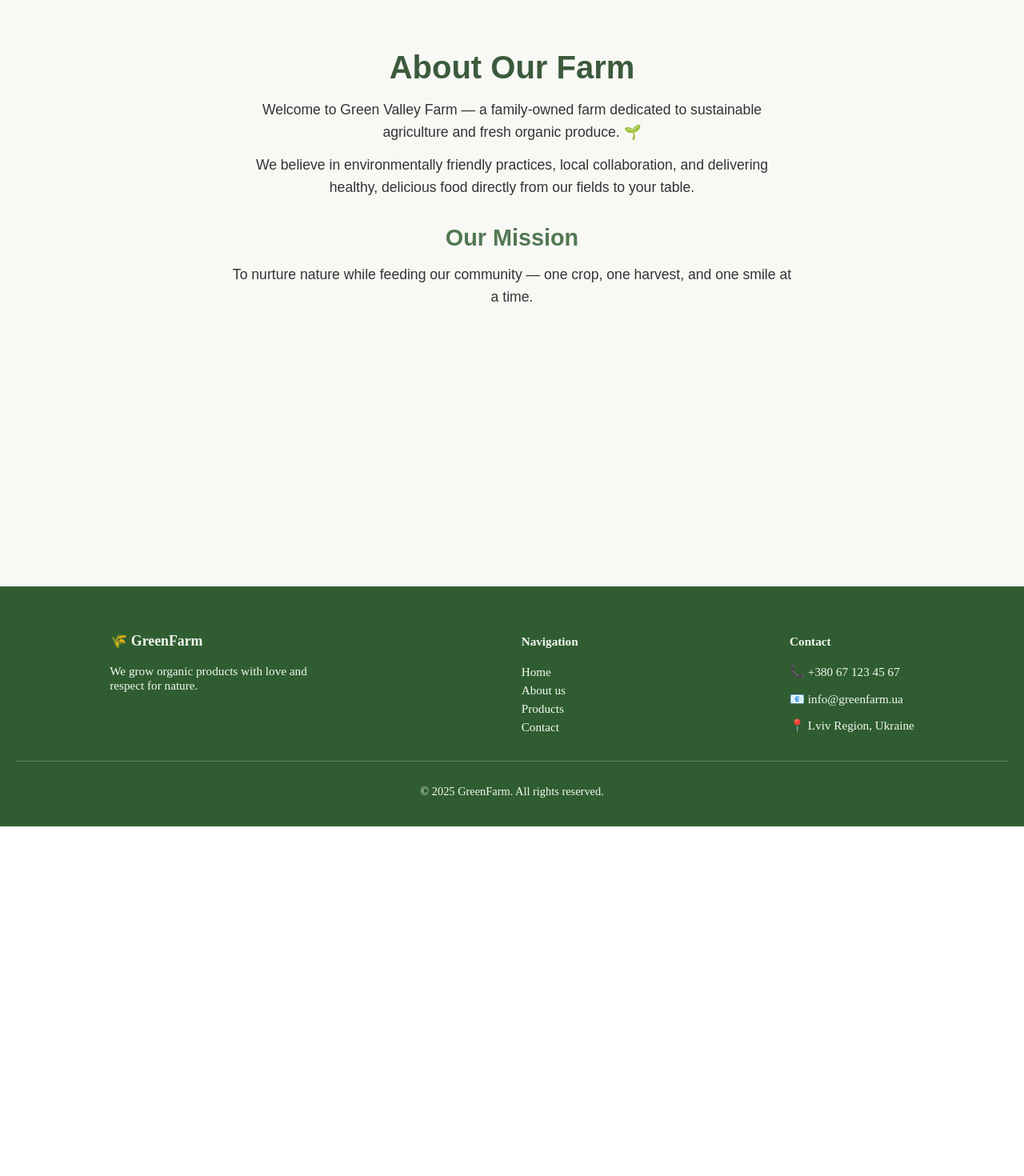
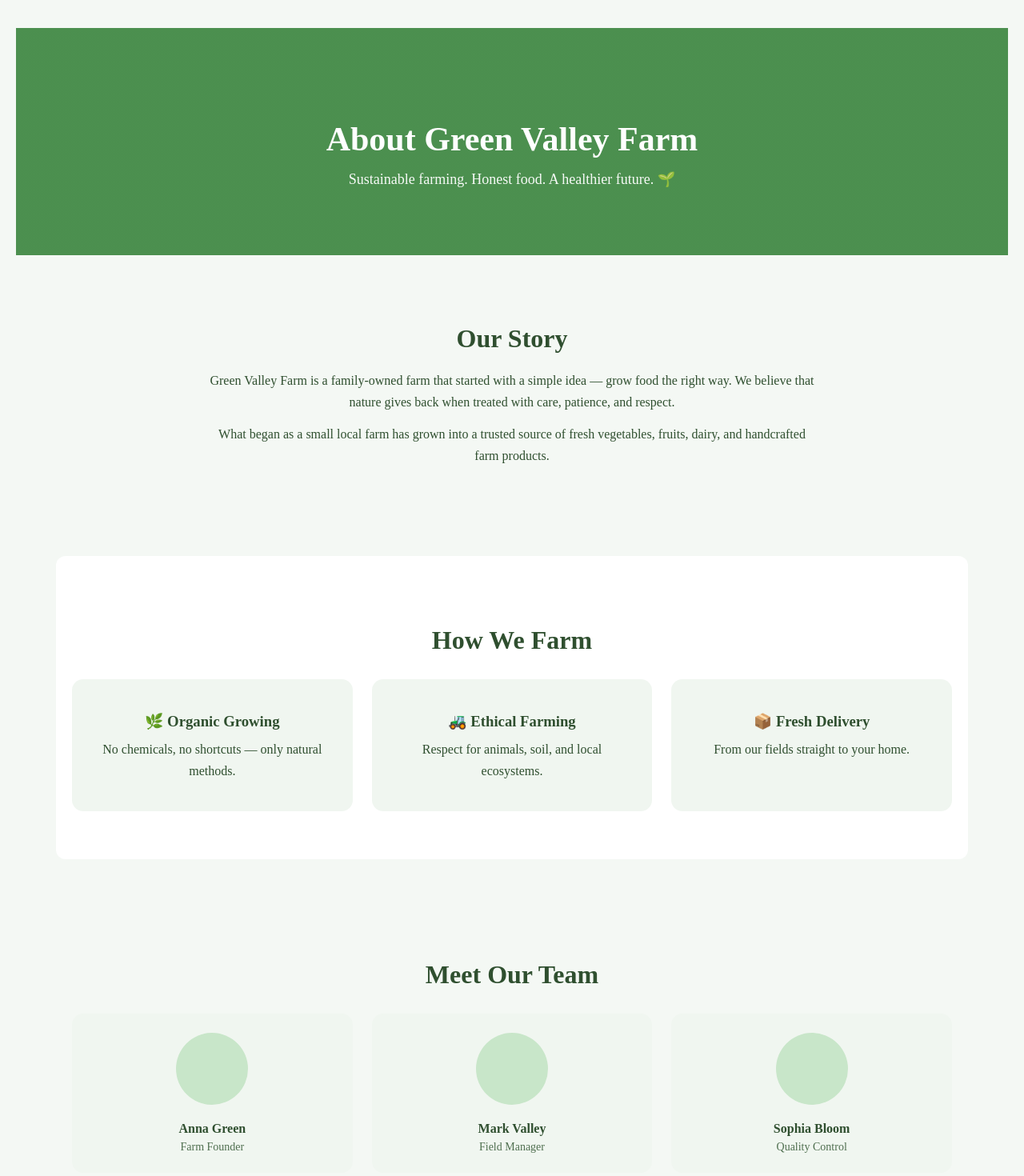
Before and after one commit to zinchuknadia/farmportal, a React (Vite) app in the folder frontend/: page /about in a window 1280 px wide. Shown: the part 100-1570 px from the top of the page at 80% size. Before the commit the page ends 1133 px from the top, so only its background shows below. Built offline with nearby package versions, Linux system fonts and the light colour scheme; no server answers; the database is empty.

Commit message:
add info and style to home and about page

```diff
--- a/frontend/src/pages/AboutPage.jsx
+++ b/frontend/src/pages/AboutPage.jsx
@@ -8,25 +8,83 @@ function AboutPage() {
   return (
     <>
       <Header />
+
       <main className="about">
-        <section className="about-content">
-          <h1>About Our Farm</h1>
+        {/* HERO */}
+        <section className="about-hero">
+          <h1>About Green Valley Farm</h1>
           <p>
-            Welcome to Green Valley Farm — a family-owned farm dedicated to
-            sustainable agriculture and fresh organic produce. 🌱
+            Sustainable farming. Honest food. A healthier future. 🌱
+          </p>
+        </section>
+
+        {/* STORY */}
+        <section className="about-section">
+          <h2>Our Story</h2>
+          <p>
+            Green Valley Farm is a family-owned farm that started with a simple
+            idea — grow food the right way. We believe that nature gives back
+            when treated with care, patience, and respect.
           </p>
           <p>
-            We believe in environmentally friendly practices, local
-            collaboration, and delivering healthy, delicious food directly from
-            our fields to your table.
-          </p>
-          <h2>Our Mission</h2>
-          <p>
-            To nurture nature while feeding our community — one crop, one
-            harvest, and one smile at a time.
+            What began as a small local farm has grown into a trusted source of
+            fresh vegetables, fruits, dairy, and handcrafted farm products.
           </p>
         </section>
+
+        {/* PROCESS */}
+        <section className="about-section light">
+          <h2>How We Farm</h2>
+          <div className="process-grid">
+            <div className="process-card">
+              <h3>🌿 Organic Growing</h3>
+              <p>No chemicals, no shortcuts — only natural methods.</p>
+            </div>
+            <div className="process-card">
+              <h3>🚜 Ethical Farming</h3>
+              <p>Respect for animals, soil, and local ecosystems.</p>
+            </div>
+            <div className="process-card">
+              <h3>📦 Fresh Delivery</h3>
+              <p>From our fields straight to your home.</p>
+            </div>
+          </div>
+        </section>
+
+        {/* TEAM */}
+        <section className="about-section">
+          <h2>Meet Our Team</h2>
+          <div className="team-grid">
+            <div className="team-card">
+              <div className="avatar"></div>
+              <h4>Anna Green</h4>
+              <span>Farm Founder</span>
+            </div>
+            <div className="team-card">
+              <div className="avatar"></div>
+              <h4>Mark Valley</h4>
+              <span>Field Manager</span>
+            </div>
+            <div className="team-card">
+              <div className="avatar"></div>
+              <h4>Sophia Bloom</h4>
+              <span>Quality Control</span>
+            </div>
+          </div>
+        </section>
+
+        {/* VALUES */}
+        <section className="about-section light">
+          <h2>Our Values</h2>
+          <ul className="values-list">
+            <li>🌱 Sustainability first</li>
+            <li>🤝 Support local communities</li>
+            <li>🍎 Healthy food without compromise</li>
+            <li>♻️ Minimal waste, maximum care</li>
+          </ul>
+        </section>
       </main>
+
       <Footer />
     </>
   );
--- a/frontend/src/pages/HomePage.jsx
+++ b/frontend/src/pages/HomePage.jsx
@@ -1,53 +1,112 @@
-import React from "react";
+import React, { useEffect, useState } from "react";
+import { Link } from "react-router-dom";
+import { collection, getDocs, query, limit, orderBy } from "firebase/firestore";
+import { db } from "../firebase";
 import Header from "../components/Header";
 import Footer from "../components/Footer";
+import ProductCard from "../components/ProductCard";
+import { useProducts } from "../context/ProductsContext";
 import "../styles/HomePage.css";
 import "../styles/index.css";
 
 function HomePage() {
+  const { products, loading } = useProducts();
+
+  const previewProducts = products.slice(0, 4);
+
   return (
     <>
       <Header />
 
       <main className="home">
+        {/* HERO */}
         <section className="hero">
           <div className="hero__content">
-            <h1>Ласкаво просимо до GreenFarm 🌾</h1>
+            <h1>Welcome to GreenFarm 🌾</h1>
             <p>
-              Органічна ферма, де кожен продукт вирощено з любов’ю до природи.
-              Ми дбаємо про здоров’я людей і чистоту навколишнього середовища.
+              An organic farm where every product is grown with love for nature.
+              We care about people’s health and the environment.
             </p>
-            <a href="/about">
-              <button className="hero__button">Дізнатися більше</button>
-            </a>
+            <Link to="/about" className="hero__button">
+              Learn more
+            </Link>
           </div>
         </section>
 
+        {/* ABOUT PREVIEW */}
         <section className="about">
-          <h2>Про нашу ферму</h2>
+          <h2>About Our Farm</h2>
           <p>
-            GreenFarm — це сімейна ферма, яка спеціалізується на вирощуванні
-            екологічно чистих овочів, фруктів і зелені. Ми використовуємо
-            лише природні добрива та ручну працю, щоб забезпечити найвищу якість.
+            GreenFarm is a family-owned farm specializing in organic vegetables,
+            fruits, and greens. We use natural fertilizers and careful handwork
+            to deliver the highest quality products.
           </p>
         </section>
 
-        <section className="products-preview">
-          <h2>Наша продукція</h2>
-          <div className="products__grid">
-            <div className="product-card">
-              <img src="https://cdn.pixabay.com/photo/2016/11/29/13/14/apples-1868492_1280.jpg" alt="Яблука" />
-              <h3>Свіжі яблука</h3>
+        <section className="benefits">
+          <h2>Why Choose GreenFarm?</h2>
+
+          <div className="benefits__grid">
+            <div className="benefit-card">
+              <span>🌱</span>
+              <h3>100% Organic</h3>
+              <p>No chemicals, only natural farming methods.</p>
             </div>
-            <div className="product-card">
-              <img src="https://cdn.pixabay.com/photo/2016/02/19/11/53/carrots-1203699_1280.jpg" alt="Морква" />
-              <h3>Органічна морква</h3>
+
+            <div className="benefit-card">
+              <span>🚜</span>
+              <h3>Local Farm</h3>
+              <p>Grown locally and delivered fresh.</p>
             </div>
-            <div className="product-card">
-              <img src="https://cdn.pixabay.com/photo/2017/03/07/19/03/tomatoes-2128745_1280.jpg" alt="Помідори" />
-              <h3>Соковиті помідори</h3>
+
+            <div className="benefit-card">
+              <span>🤝</span>
+              <h3>Fair & Ethical</h3>
+              <p>Respect for people, animals, and nature.</p>
             </div>
           </div>
+        </section>
+
+        {/* PRODUCTS PREVIEW */}
+        <section className="products-preview">
+          <h2>Our Products</h2>
+
+          {loading ? (
+            <p>Loading products...</p>
+          ) : (
+            <div className="products__grid">
+              {previewProducts.map((product) => (
+                <ProductCard key={product.id} product={product} />
+              ))}
+            </div>
+          )}
+        </section>
+
+        <section className="how-it-works">
+          <h2>How It Works</h2>
+
+          <div className="steps">
+            <div className="step">
+              <span>1</span>
+              <p>Choose fresh farm products</p>
+            </div>
+            <div className="step">
+              <span>2</span>
+              <p>Place your order online</p>
+            </div>
+            <div className="step">
+              <span>3</span>
+              <p>We harvest & deliver to you</p>
+            </div>
+          </div>
+        </section>
+
+        <section className="cta">
+          <h2>Ready to taste real farm food?</h2>
+          <p>Browse our products and order fresh, organic food today.</p>
+          <Link to="/products" className="cta__button">
+            Shop now
+          </Link>
         </section>
       </main>
 
--- a/frontend/src/styles/AboutPage.css
+++ b/frontend/src/styles/AboutPage.css
@@ -1,33 +1,112 @@
 .about {
-  min-height: 80vh;
-  display: flex;
-  justify-content: center;
-  align-items: flex-start;
-  padding: 4rem 2rem;
-  background-color: #f8f9f5;
-  color: #333;
-  font-family: "Poppins", sans-serif;
+  background-color: #f4f8f4;
+  color: #2f4f2f;
 }
 
-.about-content {
-  max-width: 800px;
+/* HERO */
+.about-hero {
+  background: linear-gradient(
+    rgba(46, 125, 50, 0.85),
+    rgba(46, 125, 50, 0.85)
+  );
+  color: #ffffff;
+  text-align: center;
+  padding: 80px 20px;
+}
+
+.about-hero h1 {
+  font-size: 42px;
+  margin-bottom: 12px;
+}
+
+.about-hero p {
+  font-size: 18px;
+  opacity: 0.95;
+}
+
+/* SECTIONS */
+.about-section {
+  max-width: 1100px;
+  margin: 0 auto;
+  padding: 60px 20px;
+}
+
+.about-section.light {
+  background-color: #ffffff;
+  border-radius: 12px;
+  margin: 40px auto;
+}
+
+.about-section h2 {
+  font-size: 32px;
+  margin-bottom: 20px;
+}
+
+.about-section p {
+  font-size: 16px;
+  line-height: 1.7;
+  margin-bottom: 12px;
+}
+
+/* PROCESS */
+.process-grid {
+  display: grid;
+  grid-template-columns: repeat(auto-fit, minmax(240px, 1fr));
+  gap: 24px;
+  margin-top: 30px;
+}
+
+.process-card {
+  background-color: #f0f6f0;
+  padding: 24px;
+  border-radius: 14px;
   text-align: center;
 }
 
-.about-content h1 {
-  font-size: 2.5rem;
-  color: #3c5a3c;
-  margin-bottom: 1rem;
+.process-card h3 {
+  margin-bottom: 10px;
 }
 
-.about-content h2 {
-  font-size: 1.8rem;
-  color: #527852;
-  margin-top: 2rem;
+/* TEAM */
+.team-grid {
+  display: grid;
+  grid-template-columns: repeat(auto-fit, minmax(200px, 1fr));
+  gap: 24px;
+  margin-top: 30px;
 }
 
-.about-content p {
-  font-size: 1.1rem;
-  line-height: 1.6;
-  margin: 0.8rem 0;
+.team-card {
+  background-color: #f0f6f0;
+  padding: 24px;
+  border-radius: 14px;
+  text-align: center;
 }
+
+.avatar {
+  width: 90px;
+  height: 90px;
+  background-color: #c8e6c9;
+  border-radius: 50%;
+  margin: 0 auto 16px;
+}
+
+.team-card h4 {
+  margin-bottom: 4px;
+}
+
+.team-card span {
+  font-size: 14px;
+  color: #4f6f4f;
+}
+
+/* VALUES */
+.values-list {
+  list-style: none;
+  padding: 0;
+  margin-top: 20px;
+}
+
+.values-list li {
+  font-size: 16px;
+  margin-bottom: 10px;
+}
--- a/frontend/src/styles/HomePage.css
+++ b/frontend/src/styles/HomePage.css
@@ -13,23 +13,23 @@
   content: "";
   position: absolute;
   inset: 0;
-  background-color: rgba(0,0,0,0.45);
+  background-color: rgba(0, 0, 0, 0.45);
 }
 
 .hero__content {
   position: relative;
   z-index: 1;
-  max-width: 700px;
+  max-width: 720px;
   margin: 0 auto;
 }
 
 .hero h1 {
-  font-size: 2.5rem;
+  font-size: 2.6rem;
   margin-bottom: 15px;
 }
 
 .hero p {
-  font-size: 1.2rem;
+  font-size: 1.15rem;
   margin-bottom: 25px;
   line-height: 1.6;
 }
@@ -38,7 +38,8 @@
   background-color: #5c9e61;
   color: white;
   border: none;
-  padding: 12px 28px;
+  text-decoration: none;
+  padding: 12px 30px;
   border-radius: 30px;
   font-size: 1rem;
   font-weight: 600;
@@ -53,74 +54,189 @@
 /* === About section === */
 .about {
   text-align: center;
-  padding: 60px 20px;
+  padding: 70px 20px;
   background-color: #f4f8f1;
   color: #2f5d31;
 }
 
 .about h2 {
-  font-size: 2rem;
+  font-size: 2.1rem;
   margin-bottom: 15px;
 }
 
 .about p {
-  max-width: 700px;
+  max-width: 760px;
   margin: 0 auto;
   font-size: 1.1rem;
   line-height: 1.6;
 }
 
+/* === Benefits === */
+.benefits {
+  padding: 70px 20px;
+  text-align: center;
+  background-color: #ffffff;
+}
+
+.benefits h2 {
+  font-size: 2.1rem;
+  color: #2f5d31;
+  margin-bottom: 40px;
+}
+
+.benefits__grid {
+  display: grid;
+  grid-template-columns: repeat(auto-fit, minmax(220px, 1fr));
+  gap: 30px;
+  max-width: 1000px;
+  margin: 0 auto;
+}
+
+.benefit-card {
+  background-color: #f4f8f1;
+  border-radius: 16px;
+  padding: 30px 20px;
+}
+
+.benefit-card span {
+  font-size: 2.5rem;
+}
+
+.benefit-card h3 {
+  margin: 15px 0 10px;
+  color: #2f5d31;
+}
+
+.benefit-card p {
+  font-size: 1rem;
+  line-height: 1.5;
+}
+
 /* === Products preview === */
 .products-preview {
-  padding: 60px 20px;
+  padding: 70px 20px;
   text-align: center;
 }
 
 .products-preview h2 {
-  font-size: 2rem;
+  font-size: 2.1rem;
   color: #2f5d31;
-  margin-bottom: 30px;
+  margin-bottom: 40px;
 }
 
+/* 🔑 GRID instead of flex */
 .products__grid {
-  display: flex;
-  justify-content: center;
-  flex-wrap: wrap;
-  gap: 25px;
+  display: grid;
+  grid-template-columns: repeat(auto-fit, minmax(240px, 1fr));
+  gap: 30px;
+  max-width: 1100px;
+  margin: 0 auto;
 }
 
 .product-card {
-  background-color: #fff;
-  border-radius: 15px;
-  box-shadow: 0 2px 6px rgba(0,0,0,0.1);
+  background-color: #ffffff;
+  border-radius: 16px;
+  box-shadow: 0 4px 10px rgba(0, 0, 0, 0.08);
   overflow: hidden;
-  width: 260px;
   transition: transform 0.3s ease, box-shadow 0.3s ease;
 }
 
 .product-card:hover {
-  transform: translateY(-5px);
-  box-shadow: 0 4px 12px rgba(0,0,0,0.15);
+  transform: translateY(-6px);
+  box-shadow: 0 6px 18px rgba(0, 0, 0, 0.15);
 }
 
 .product-card img {
   width: 100%;
-  height: 180px;
+  height: 190px;
   object-fit: cover;
 }
 
 .product-card h3 {
   color: #2f5d31;
-  padding: 15px 10px;
+  padding: 18px 12px;
   font-size: 1.1rem;
 }
 
+/* === How it works === */
+.how-it-works {
+  padding: 70px 20px;
+  background-color: #f4f8f1;
+  text-align: center;
+}
+
+.how-it-works h2 {
+  font-size: 2.1rem;
+  color: #2f5d31;
+  margin-bottom: 40px;
+}
+
+.steps {
+  display: flex;
+  justify-content: center;
+  gap: 40px;
+  flex-wrap: wrap;
+}
+
+.step {
+  max-width: 200px;
+}
+
+.step span {
+  display: inline-block;
+  width: 42px;
+  height: 42px;
+  background-color: #5c9e61;
+  color: white;
+  border-radius: 50%;
+  line-height: 42px;
+  font-weight: bold;
+  margin-bottom: 10px;
+}
+
+.cta {
+  background-image: url("https://cdn.pixabay.com/photo/2017/08/07/20/46/wheat-2605043_1280.jpg");
+  background-size: cover;
+  background-position: center;
+  color: white;
+  text-align: center;
+  padding: 100px 20px;
+  position: relative;
+}
+
+.cta::after {
+  content: "";
+  position: absolute;
+  inset: 0;
+  background-color: rgba(47, 93, 49, 0.6);
+}
+
+.cta * {
+  position: relative;
+  z-index: 1;
+}
+
+.cta__button {
+  display: inline-block;
+  background-color: #5c9e61;
+  color: #ffffff;
+  text-decoration: none;
+  border: none;
+  padding: 14px 34px;
+  border-radius: 30px;
+  font-size: 1rem;
+  font-weight: 600;
+  cursor: pointer;
+  transition: background-color 0.3s ease;
+}
+
+.cta__button:hover {
+  background-color: #4b8b52;
+}
+
+/* === Responsive === */
 @media (max-width: 768px) {
   .hero h1 {
-    font-size: 2rem;
-  }
-  .products__grid {
-    flex-direction: column;
-    align-items: center;
+    font-size: 2.1rem;
   }
 }
```
Also changed, not shown: frontend/src/components/ProductCard.jsx (+12 -3 lines).
